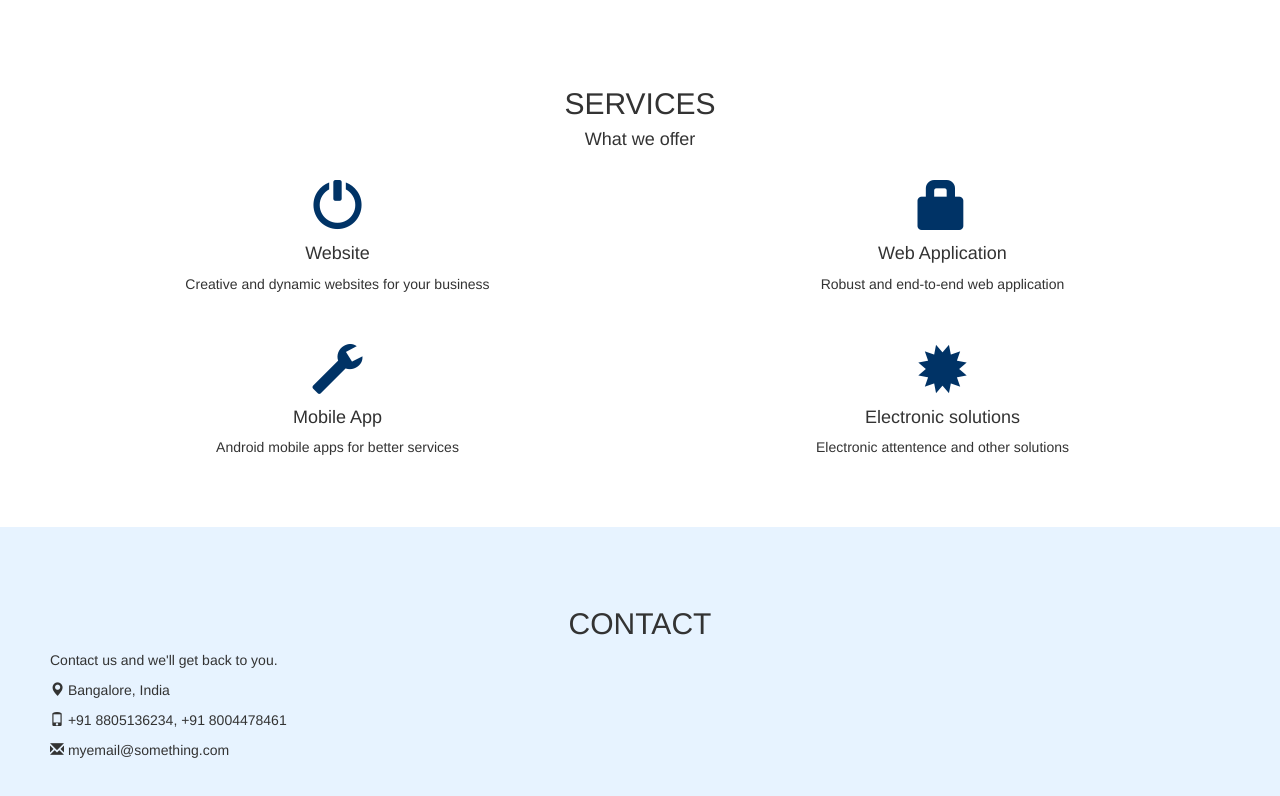
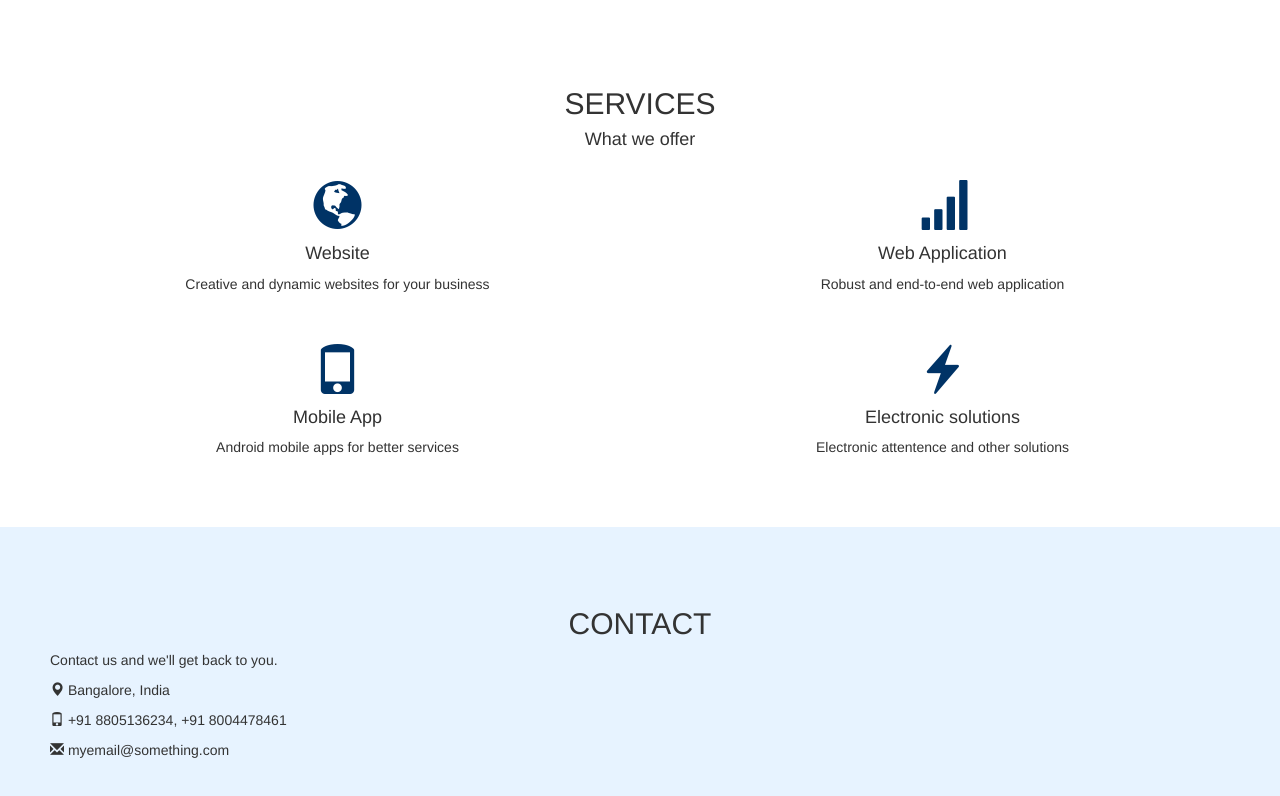
Before and after one commit to digitalvistaar/digitalvistaar.github.io, a plain HTML site: page index.html in a window 1280 px wide. Shown: the part 830-1626 px from the top of the page. Drawn offline with nearby package versions, Linux system fonts and the light colour scheme.

Commit message:
Update icons

```diff
--- a/index.html
+++ b/index.html
@@ -69,12 +69,12 @@
 		<br>
 		<div class="row">
 			<div class="col-sm-6 logoHover">
-				<span class="glyphicon glyphicon-off logo-small"></span>
+				<span class="glyphicon glyphicon-globe logo-small"></span>
 				<h4>Website</h4>
 				<p>Creative and dynamic websites for your business</p>
 			</div>
 			<div class="col-sm-6 logoHover">
-				<span class="glyphicon glyphicon-lock logo-small"></span>
+				<span class="glyphicon glyphicon-signal logo-small"></span>
 				<h4>Web Application</h4>
 				<p>Robust and end-to-end web application</p>
 			</div>
@@ -82,12 +82,12 @@
 		<br><br>
 		<div class="row">
 			<div class="col-sm-6 logoHover">
-				<span class="glyphicon glyphicon-wrench logo-small"></span>
+				<span class="glyphicon glyphicon-phone logo-small"></span>
 				<h4 style="color:#303030;">Mobile App</h4>
 				<p>Android mobile apps for better services</p>
 			</div>
 			<div class="col-sm-6 logoHover">
-				<span class="glyphicon glyphicon-certificate logo-small"></span>
+				<span class="glyphicon glyphicon-flash logo-small"></span>
 				<h4>Electronic solutions</h4>
 				<p>Electronic attentence and other solutions</p>
 			</div>
```
